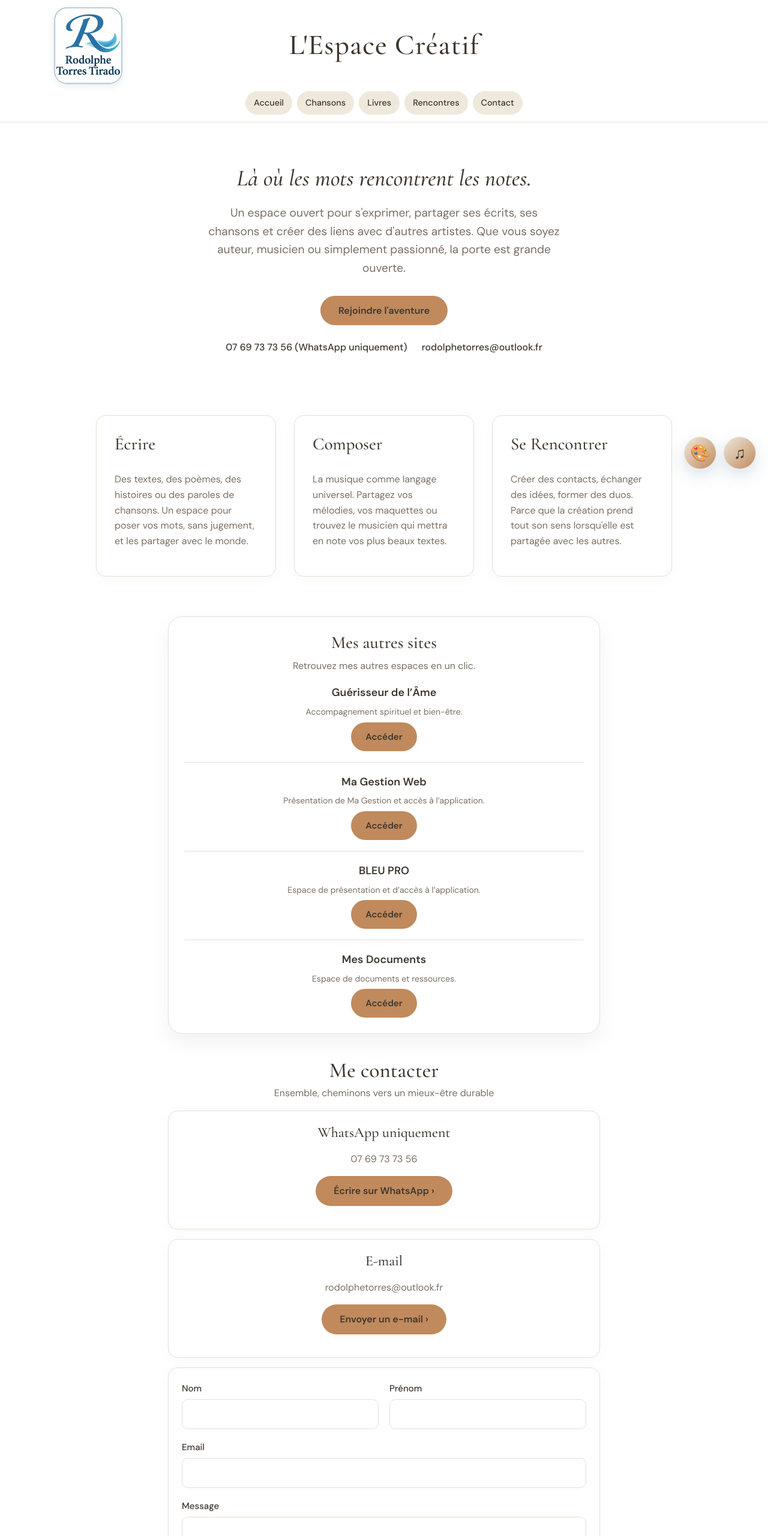
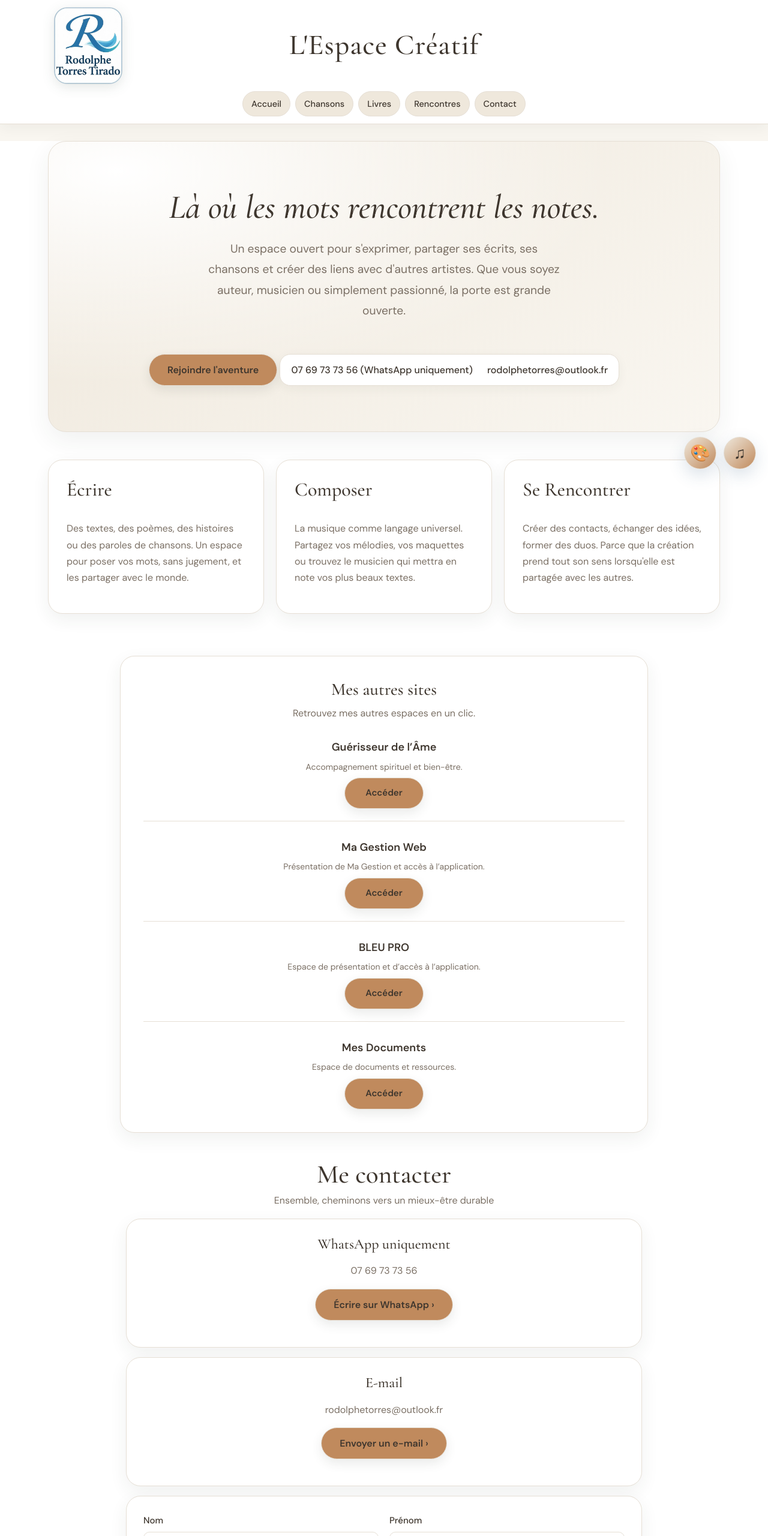
Before and after one commit to cftcmafsas-ai/espace-creatif, a plain HTML site: page index.html in a window 1280 px wide. Shown: the top 2560 px of the page at 60% size. Drawn offline with nearby package versions, Linux system fonts and the light colour scheme; no server answers.

Commit message:
Harmoniser la présentation de l’Espace Créatif en conservant sa palette

```diff
--- a/index.html
+++ b/index.html
@@ -66,6 +66,48 @@ header nav{grid-column:1;grid-row:2;display:flex;justify-content:center;flex-wra
 header nav a{margin:0;padding:8px 14px;border-radius:999px;background:#efe8dc}
 .hero{padding-top:38px}
 @media(max-width:640px){header{padding:10px 12px;gap:8px}.brand img{height:60px;width:60px}.brand h1{font-size:clamp(1.45rem,6vw,2.1rem);white-space:normal}header nav{gap:6px}header nav a{font-size:.82rem;padding:7px 10px}}
+
+
+/* Harmonisation visuelle — structure et contenus conservés, palette existante respectée. */
+html{scroll-behavior:smooth}
+body{background:radial-gradient(ellipse at 12% 0%,var(--site-card,#fff) 0%,var(--site-bg,#f9f6f0) 58%,var(--site-soft,#efe8dc) 100%);line-height:1.7}
+header{position:sticky;top:0;z-index:20;background:color-mix(in srgb,var(--site-card,#fff) 92%,transparent);backdrop-filter:blur(14px);box-shadow:0 5px 22px rgba(40,55,45,.06);border-bottom:1px solid var(--site-border,#e6dfd5)}
+.brand img{border-radius:18px;filter:drop-shadow(0 5px 10px rgba(35,55,40,.12))}
+.brand h1{font-size:clamp(2rem,4vw,3rem);letter-spacing:.02em}
+header nav a{border:1px solid var(--site-border,#e6dfd5);transition:transform .18s,box-shadow .18s,background .18s}
+header nav a:hover{transform:translateY(-2px);box-shadow:0 5px 14px rgba(35,55,40,.08)}
+.hero{max-width:1120px;padding:clamp(38px,6vw,76px) clamp(18px,4vw,44px);margin:28px auto 18px;border:1px solid var(--site-border,#e6dfd5);border-radius:30px;background:radial-gradient(ellipse at 10% 10%,var(--site-card,#fff),transparent 58%),linear-gradient(140deg,var(--site-soft,#efe8dc),var(--site-bg,#f9f6f0));box-shadow:0 14px 40px rgba(45,60,48,.07)}
+.hero h2.accroche{font-size:clamp(2.2rem,5vw,3.5rem);margin:0 0 18px}
+.hero p{font-size:clamp(1.05rem,2vw,1.2rem);line-height:1.8}
+.btn,.duo-btn{border:1px solid var(--site-border,#e6dfd5);box-shadow:0 7px 18px rgba(45,60,48,.10);transition:transform .18s,box-shadow .18s,filter .18s}
+.btn:hover,.duo-btn:hover{transform:translateY(-2px);box-shadow:0 11px 24px rgba(45,60,48,.14);filter:brightness(1.02)}
+.contactbar{display:inline-flex;max-width:100%;padding:12px 18px;border:1px solid var(--site-border,#e6dfd5);border-radius:18px;background:var(--site-card,#fff);box-shadow:0 5px 18px rgba(45,60,48,.05)}
+.contactbar a{overflow-wrap:anywhere}
+.features{max-width:1160px;gap:20px;padding:28px 20px 46px}
+.feature-card{border-radius:24px;box-shadow:0 10px 28px rgba(45,60,48,.07);transition:transform .2s,box-shadow .2s}
+.feature-card:hover{transform:translateY(-4px);box-shadow:0 16px 34px rgba(45,60,48,.11)}
+.feature-card h3{font-size:clamp(1.6rem,3vw,2rem)}
+.duo{max-width:920px;margin:24px auto 42px}
+.duo-card,#contact-accueil .card{border-radius:24px;box-shadow:0 10px 30px rgba(45,60,48,.07)}
+.duo-card{padding:clamp(22px,4vw,38px)}
+.duo-item{padding:10px 0 20px}
+.duo-btn{min-width:132px}
+#contact-accueil{max-width:900px;margin:44px auto;padding:0 20px}
+#contact-accueil h2{font-size:clamp(2rem,4vw,2.7rem)}
+#contact-accueil .card{padding:clamp(18px,3vw,28px)}
+#contact-accueil input,#contact-accueil textarea{transition:border-color .18s,box-shadow .18s}
+#contact-accueil input:focus,#contact-accueil textarea:focus{outline:none;border-color:var(--site-accent,#c08a5d);box-shadow:0 0 0 3px var(--site-soft,#efe8dc)}
+footer{background:var(--site-card,#fff);border-top:1px solid var(--site-border,#e6dfd5)}
+@media(max-width:640px){
+ header{position:relative;padding:12px 14px}
+ .brand img{height:60px;width:60px}
+ .hero{margin:14px 12px;border-radius:22px;padding:34px 18px 38px}
+ .features{gap:14px;padding:18px 14px 34px}
+ .feature-card{min-width:min(100%,280px);padding:24px}
+ .duo{margin:16px auto 32px;padding:0 12px}
+ #contact-accueil{margin:32px auto;padding:0 12px}
+ footer{padding:28px 16px}
+}
 
 </style>
 </head>
```
